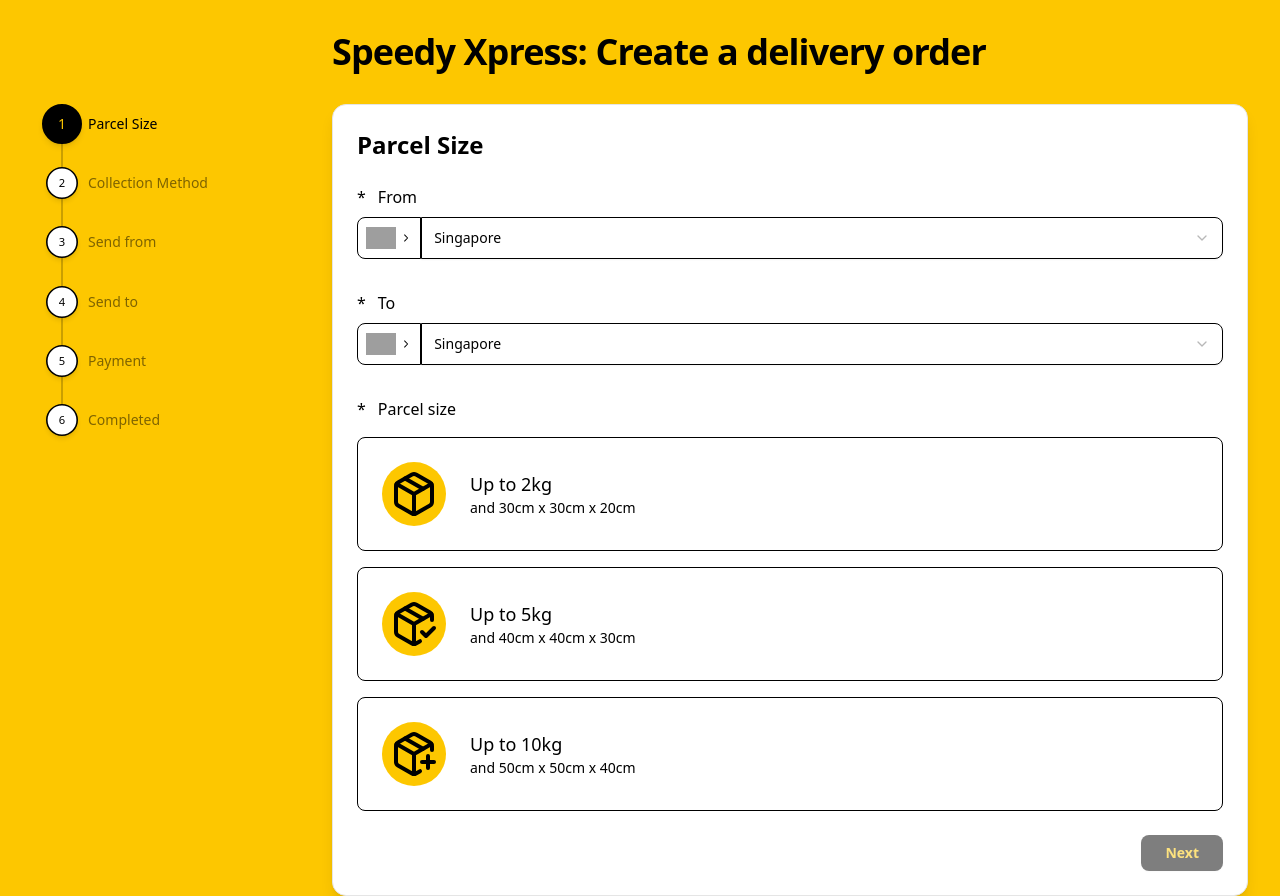
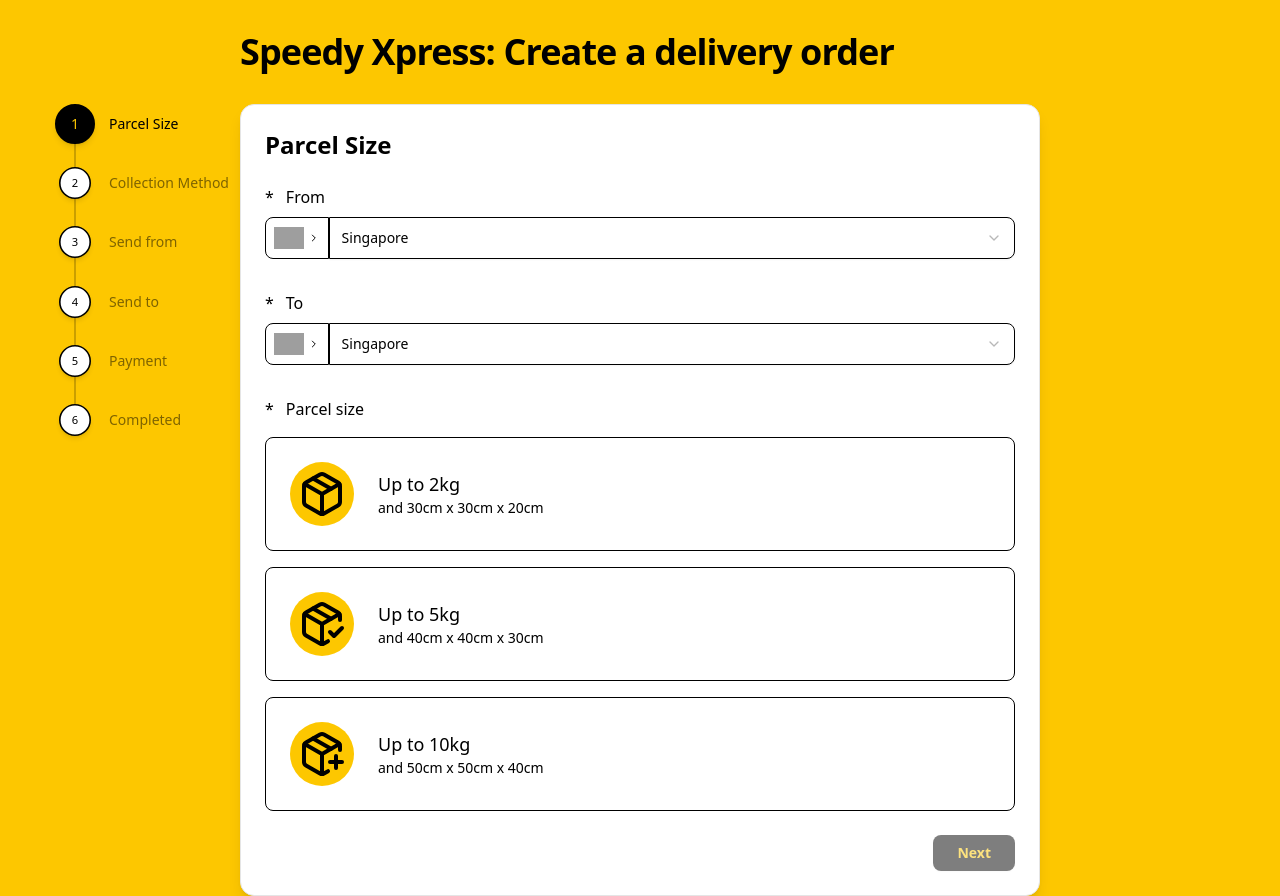
Before and after one commit to sln-dvops/speedygo-booking, a Next.js app: page / in a window 1280 px wide. Built offline with nearby package versions, Linux system fonts and the light colour scheme; grey boxes are pictures that could not be loaded.

Commit message:
Update 4

```diff
--- a/src/components/ordering/guest-order/OrderFlow.tsx
+++ b/src/components/ordering/guest-order/OrderFlow.tsx
@@ -43,17 +43,15 @@
 
   return (
     <div className="min-h-screen bg-yellow-400">
-      <div className="container mx-auto">
+      <div className="container mx-auto max-w-[1200px] px-4">
         <div className="relative flex flex-col md:flex-row">
-          {/* Progress bar container */}
-          <div className="hidden md:block w-[300px] absolute left-8">
-            <div className="fixed pt-[7.5rem]">
-              <ProgressBar steps={steps} currentStep={currentStep} />
-            </div>
+          {/* Progress bar container - desktop only */}
+          <div className="hidden md:block w-0 flex-shrink-0">
+            <ProgressBar steps={steps} currentStep={currentStep} />
           </div>
 
-          {/* Main content area */}
-          <main className="flex-1 px-4 md:pl-[calc(300px+2rem)] md:pr-8">
+          {/* Main content area - centered in page */}
+          <main className="flex-1 mx-auto max-w-[800px] w-full">
             {/* Mobile progress bar */}
             <div className="md:hidden fixed top-4 left-0 right-0 px-4 z-[5]">
               <ProgressBar steps={steps} currentStep={currentStep} />
--- a/src/components/ordering/guest-order/ProgressBar.tsx
+++ b/src/components/ordering/guest-order/ProgressBar.tsx
@@ -17,7 +17,7 @@
   return (
     <>
       {/* DESKTOP VERSION - Vertical progress bar (hidden on mobile) */}
-      <div className="hidden md:block fixed left-4 md:left-8 top-18 w-[60px] flex items-center">
+      <div className="hidden md:block fixed left-[calc(25%-275px)] top-18 w-[60px] flex items-center">
         <div className="relative h-[400px] w-full">
           {/* Container for circles and lines with exact positioning */}
           <div className="absolute inset-0 flex flex-col justify-between py-8">
@@ -91,7 +91,7 @@
                     color: currentStep >= step.id ? "rgb(0 0 0)" : "rgb(0 0 0 / 0.5)",
                   }}
                   transition={{ duration: 0.3 }}
-                  className="absolute left-14 whitespace-nowrap text-sm font-medium"
+                  className="absolute left-16 whitespace-nowrap text-sm font-medium"
                 >
                   {step.name}
                 </motion.span>
@@ -107,7 +107,7 @@
           {/* Container for circles and lines with horizontal layout */}
           <div className="absolute inset-0 flex items-center px-4">
             {/* Background line container */}
-            <div className="absolute inset-0 flex items-center px-8 pointer-events-none">
+            <div className="absolute inset-0 flex items-center px-2 pointer-events-none">
               <div className="relative w-full">
                 {/* Static background line - horizontal line behind the progress */}
                 <div
```
